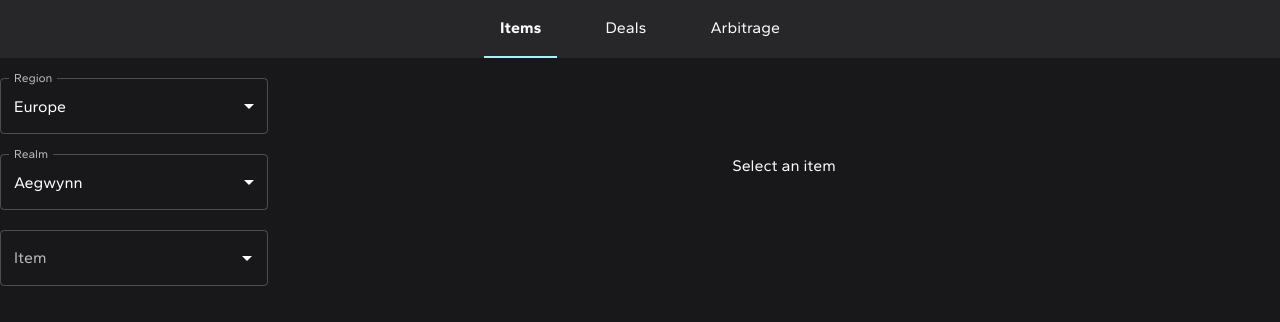
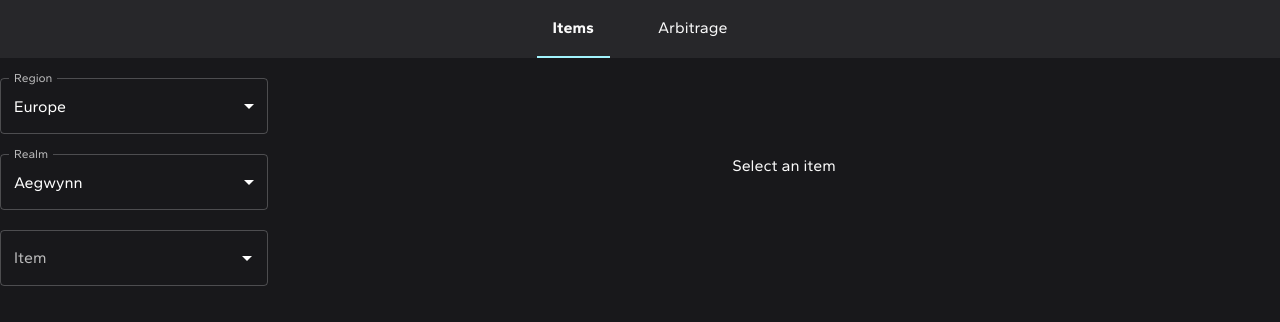
Before and after one commit to bence-szita/goblindex-ui, a Next.js app: page /items in a window 1280 px wide. Shown: the top 322 px of the page. Built offline with nearby package versions, Linux system fonts and the light colour scheme; what @mui/material-nextjs would draw is missing.

Commit message:
disable deals

```diff
--- a/app/ui/navigation-bar.tsx
+++ b/app/ui/navigation-bar.tsx
@@ -5,7 +5,6 @@ import { useParams, usePathname } from "next/navigation";
 
 const links = [
   { name: "Items", href: "/items", routeParam: "itemid" },
-  { name: "Deals", href: "/deals" },
   { name: "Arbitrage", href: "/arbitrage", routeParam: "itemid" },
 ];
 
```
